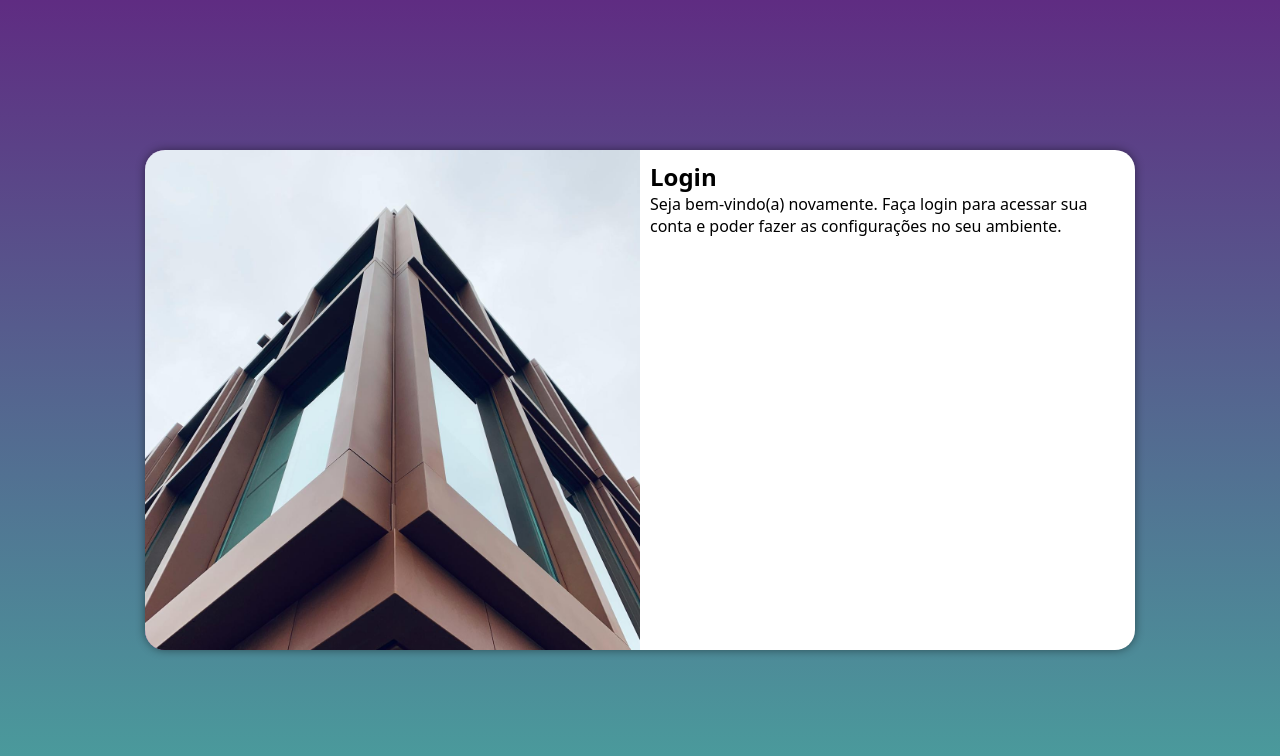
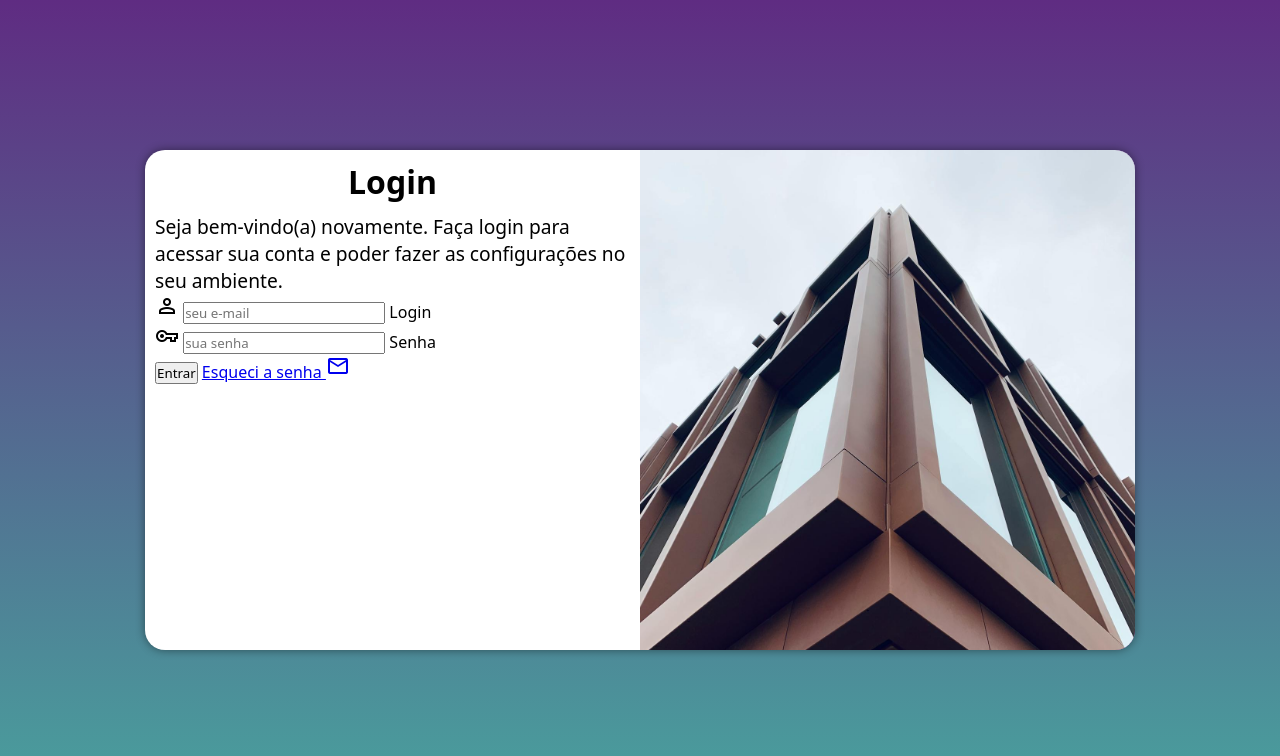
Before and after one commit to stingneldev/projeto-login, a plain HTML site: page index.html in a window 1280 px wide. Drawn offline with nearby package versions, Linux system fonts and the light colour scheme.

Commit message:
adicionei o formulário

```diff
--- a/estilos/media-query.css
+++ b/estilos/media-query.css
@@ -42,13 +42,21 @@
     }
 
     section#login > div#imagem {
-        float: left;
+        float: right;
         width: 50%;
         height: 100%;
     }
 
     section#login > div#formulario {
-        float: right;
+        float: left;
         width: 50%;
     }
+
+    div#formulario > h1 {
+    font-size: 2em;
+    }
+
+    div#formulario> p {
+    font-size: 1.2em;
+    }
 }
--- a/estilos/style.css
+++ b/estilos/style.css
@@ -54,3 +54,12 @@
     display: block;
     padding: 10px;
 }
+
+div#formulario > h1 {
+    text-align: center;
+    margin-bottom: 10px;
+}
+
+div#formulario> p {
+    font-size: 0.8em;
+}
--- a/index.html
+++ b/index.html
@@ -6,6 +6,7 @@
     <title>Login</title>
     <link rel="stylesheet" href="estilos/style.css">
     <link rel="stylesheet" href="estilos/media-query.css">
+    <link href="https://fonts.googleapis.com/css2?family=Material+Symbols+Outlined" rel="stylesheet" />
 </head>
 <body>
     <main>
@@ -16,8 +17,21 @@
             <div id="formulario">
                 <h1>Login</h1>
                 <p>Seja bem-vindo(a) novamente. Faça login para acessar sua conta e poder fazer as configurações no seu ambiente.</p>
-                <form action="login.php" method="post">
-
+                <form action="login.php" method="post" autocomplete="on">
+                    <div class="campo">
+                        <span class="material-symbols-outlined">person</span>
+                        <input type="email" name="login" id="ilogin" placeholder="seu e-mail" autocomplete="email" required maxlength="30">
+                        <label for="ilogin">Login</label>
+                    </div>
+                    <div class="campo">
+                        <span class="material-symbols-outlined">vpn_key</span>
+                        <input type="password" name="senha" id="isenha" placeholder="sua senha" autocomplete="current-password" required minlength="8" maxlength="20">
+                        <label for="isenha">Senha</label>
+                    </div>
+                    <input type="submit" value="Entrar">
+                    <a href="esqueci.html">
+                        Esqueci a senha <i class="material-symbols-outlined">mail</i>
+                    </a>
                 </form>
             </div>
         </section>
```
